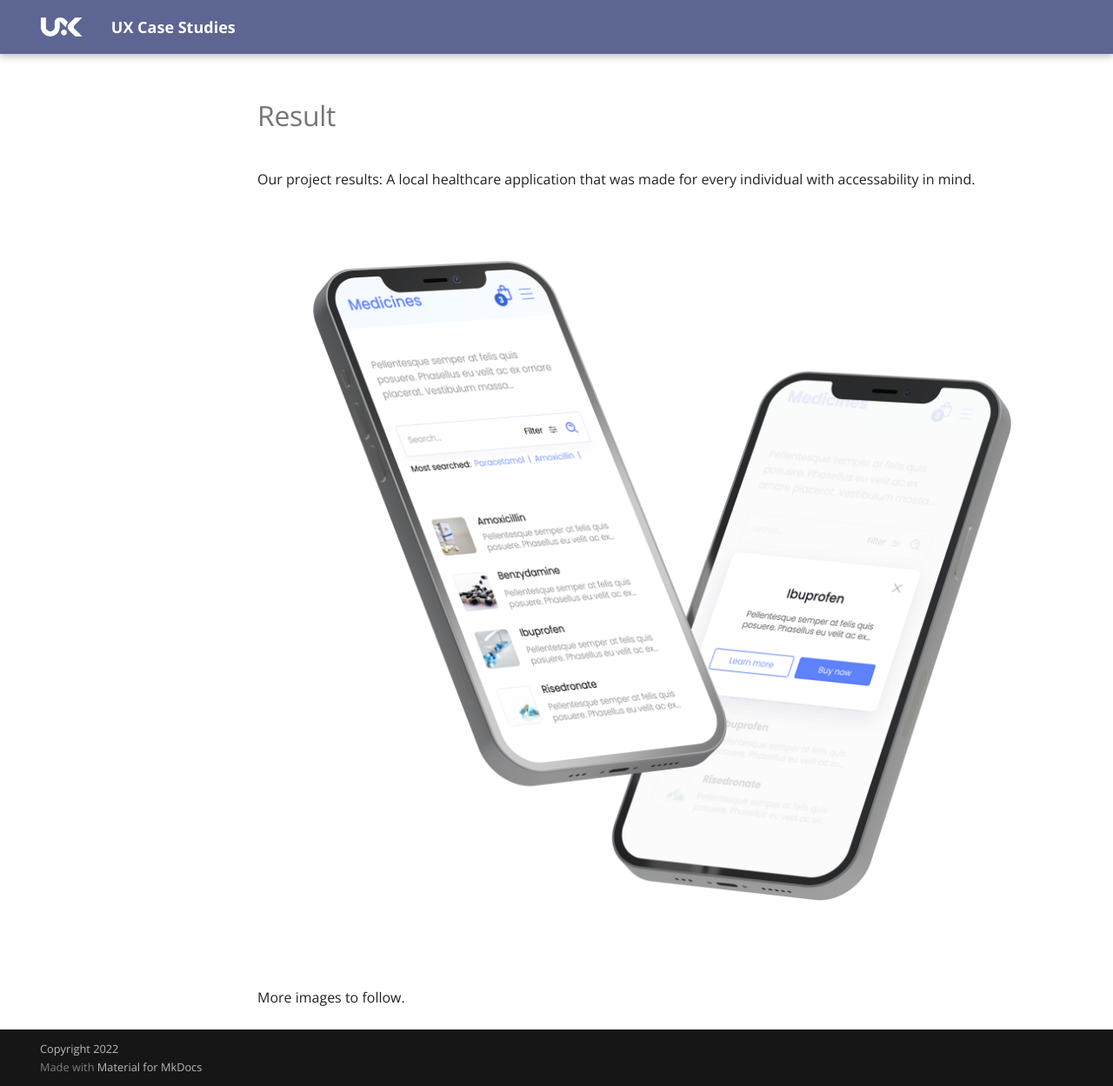
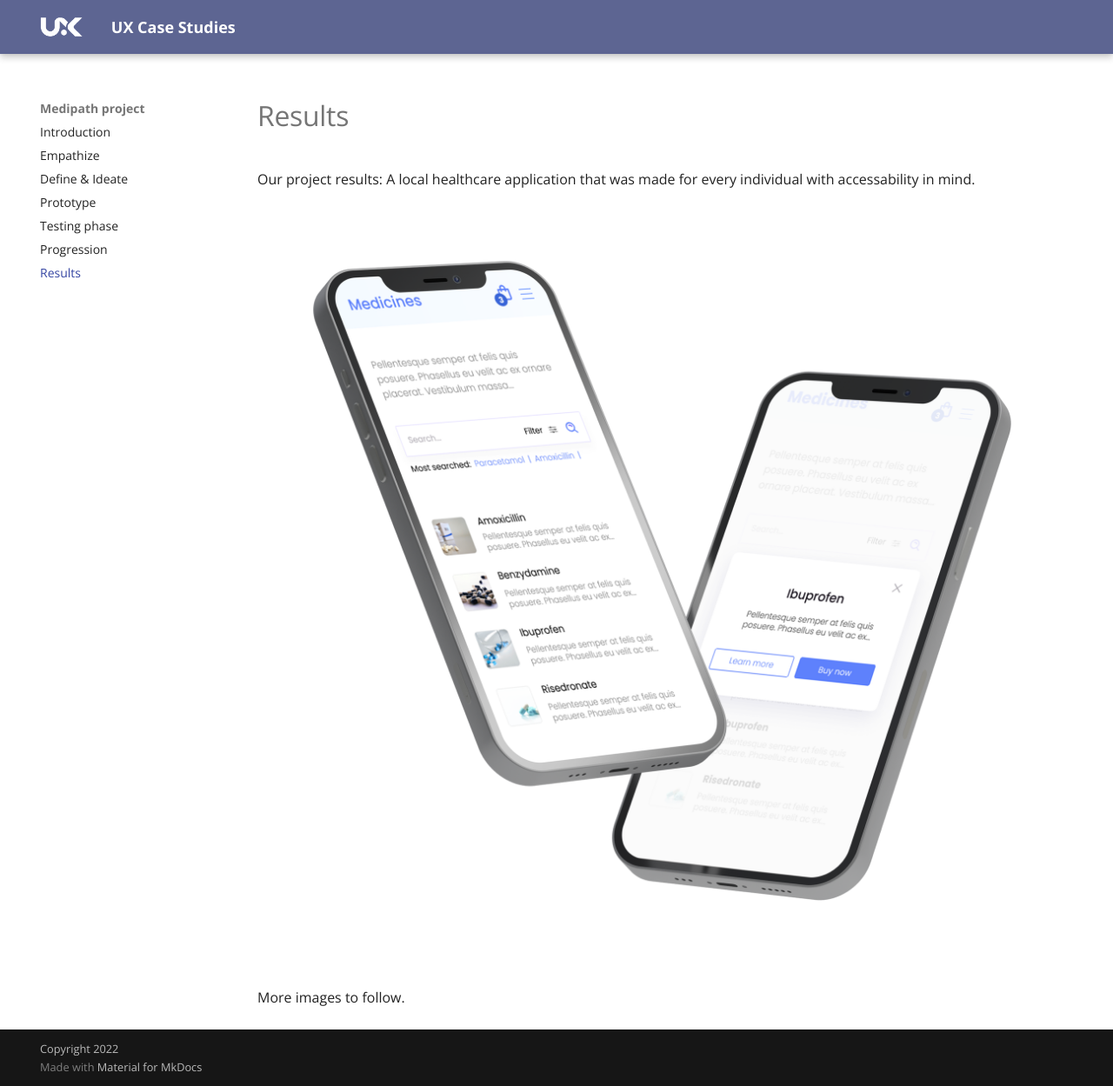
Before and after one commit to divstackio/docs-study, an MkDocs documentation site: the page built from docs/result.md, in a window 1280 px wide and 1249 px high. Shown: the whole window at 87% size. Built offline with MkDocs 1.6.1 and Material for MkDocs 9.7.7, drawn with Linux system fonts in a browser that asks for light colours; comment, search, counter and statistics services are not loaded; some of the changed lines change nothing that is shown.

Commit message:
Update mkdocs.yml

```diff
--- a/mkdocs.yml
+++ b/mkdocs.yml
@@ -14,7 +14,7 @@
     - Prototype: prototype.md
     - Testing phase: testing.md
     - Progression: progressive.md
-    - Results: results.md
+    - Results: result.md
 
 extra_css:
     - css/custom.css
```
